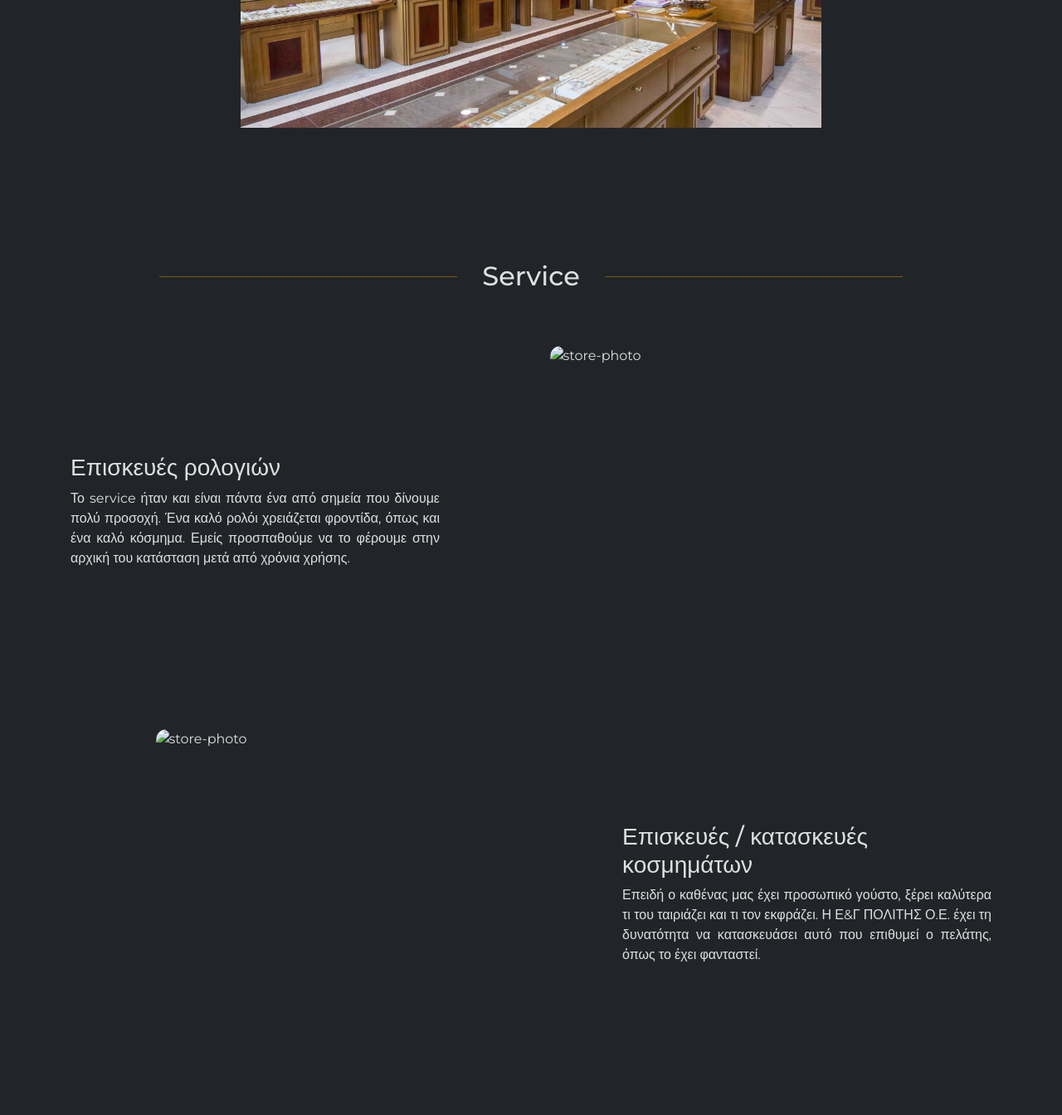
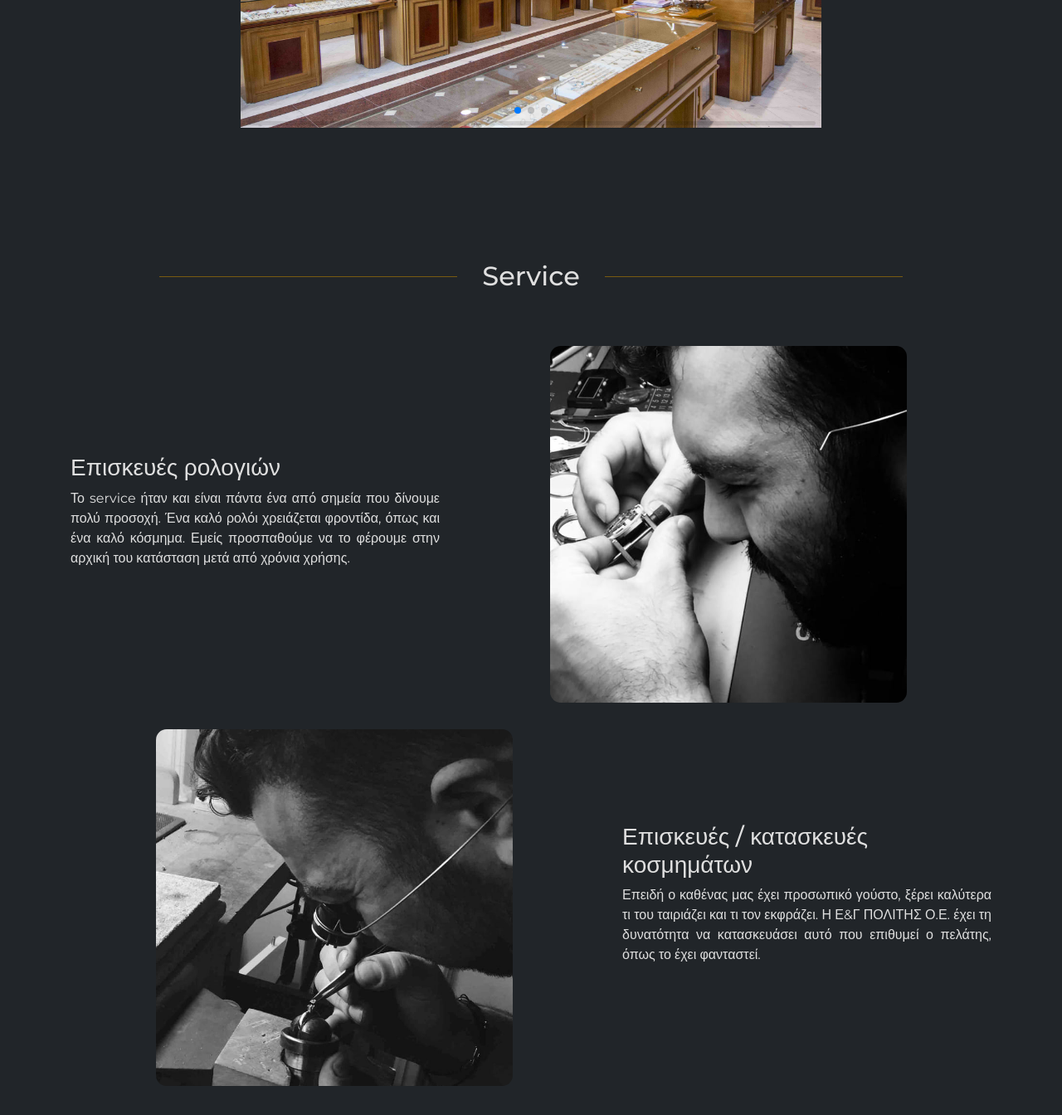
Before and after one commit to AndreasCtrl/politis1949, a plain HTML site: page index.html in a window 1280 px wide. Shown: the part 1380-2724 px from the top of the page at 83% size. Drawn offline with nearby package versions, Linux system fonts and the light colour scheme; the site is published under a folder, as on GitHub Pages, so addresses that start at the root find nothing.

Commit message:
remove all ./ from img src for github pages

```diff
--- a/index.html
+++ b/index.html
@@ -118,7 +118,7 @@
             <p>Το service ήταν και είναι πάντα ένα από σημεία που δίνουμε πολύ προσοχή. Ένα καλό ρολόι χρειάζεται φροντίδα, όπως και ένα καλό κόσμημα. Εμείς προσπαθούμε να το φέρουμε στην αρχική του κατάσταση μετά από χρόνια χρήσης.</p>
            </div>
           <div class="col-lg-7 photo-base d-flex justify-content-center" data-aos="fade-down" data-aos-duration="1000">
-            <img src="/images/service-giorgos.jpg" alt="store-photo">
+            <img src="images/service-giorgos.jpg" alt="store-photo">
           </div>
         </div>
         <div class="row flex-md-row-reverse">
@@ -127,7 +127,7 @@
             <p>Επειδή ο καθένας μας έχει προσωπικό γούστο, ξέρει καλύτερα τι του ταιριάζει και τι τον εκφράζει. Η Ε&Γ ΠΟΛΙΤΗΣ Ο.Ε. έχει τη δυνατότητα να κατασκευάσει αυτό που επιθυμεί ο πελάτης, όπως το έχει φανταστεί.</p>
            </div>
            <div class="col-lg-7 photo-base d-flex justify-content-center" data-aos="fade-down" data-aos-duration="1000">
-            <img src="/images/service-stratos.jpg" alt="store-photo">
+            <img src="images/service-stratos.jpg" alt="store-photo">
           </div>
         </div>
       </div>
@@ -143,7 +143,7 @@
             <p>Προσηλωμένος πάντα στην ποιότητα, χωρίς εκπτώσεις και με αγάπη, συνέχισε την πορεία του μέχρι το 1976, όπου έρχεται στην επιχείρηση ο γιος του, Πέτρος Πολίτης, έχοντας ο ίδιος μάθει την τέχνη στην Αθήνα, εργαζόμενος στα καλύτερα εργαστήρια της εποχής. Η ανοδική πορεία ήταν γεγονός. Το λογότυπο που υιοθέτησε τότε ο Πέτρος Πολίτης, υφίσταται μέχρι και σήμερα.</p>
            </div>
           <div class="col-lg-7 photo-base d-flex justify-content-center" data-aos="fade-down" data-aos-duration="1000">
-            <img src="/images/istoriko.jpg" alt="store-photo">
+            <img src="images/istoriko.jpg" alt="store-photo">
           </div>
         </div>
         <div class="row">
@@ -196,7 +196,7 @@
   <script type="text/javascript">
     AOS.init();
   </script>
-  <script src="/main.js"></script>
+  <script src="main.js"></script>
   <!-- Scripts end -->
 </body>
 </html>
```
